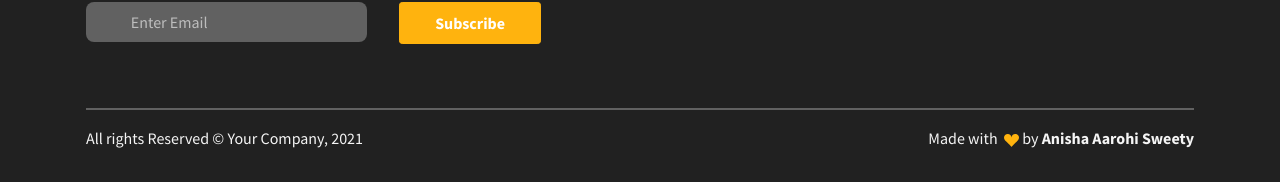
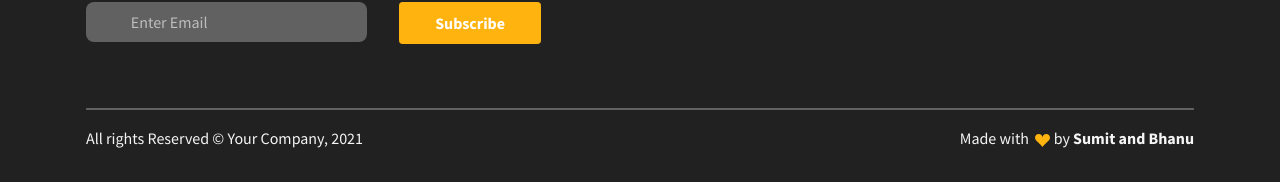
Before and after one commit to SweetyKhut/Restaurant-Website, a Django app: page / in a window 1280 px wide. Shown: the part 5852-6034 px from the top of the page. Run offline with Django 4.2, Linux system fonts and the light colour scheme; some libraries are stand-ins or nearby versions.

Commit message:
Update index.html

```diff
--- a/templates/index.html
+++ b/templates/index.html
@@ -574,7 +574,7 @@
               <p class="text-200 text-center text-md-end"> Made with&nbsp;
                 <svg class="bi bi-suit-heart-fill" xmlns="http://www.w3.org/2000/svg" width="15" height="15" fill="#FFB30E" viewBox="0 0 16 16">
                   <path d="M4 1c2.21 0 4 1.755 4 3.92C8 2.755 9.79 1 12 1s4 1.755 4 3.92c0 3.263-3.234 4.414-7.608 9.608a.513.513 0 0 1-.784 0C3.234 9.334 0 8.183 0 4.92 0 2.755 1.79 1 4 1z"></path>
-                </svg>&nbsp;by&nbsp;<a class="text-200 fw-bold" href="https://themewagon.com/" target="_blank">Anisha Aarohi Sweety </a>
+                </svg>&nbsp;by&nbsp;<a class="text-200 fw-bold" href="https://themewagon.com/" target="_blank">Sumit and Bhanu </a>
               </p>
             </div>
           </div>
```
